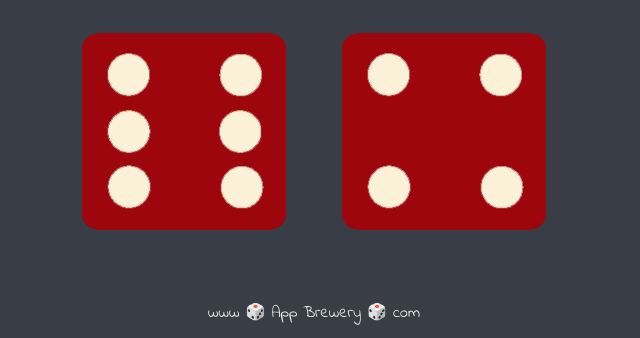
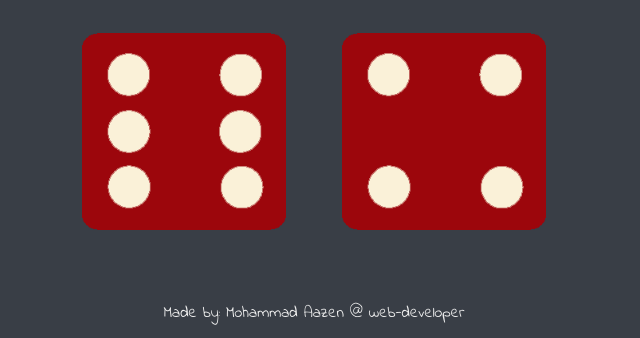
Before and after one commit to Aazen45v/Random-Dice-Game, a plain HTML site: page dicee.html in a window 1280 px wide. Shown: the part 462-800 px from the top of the page, without its empty margins (326-966 px from the left). Drawn offline with Linux system fonts and the light colour scheme.

Commit message:
Update dicee.html

```diff
--- a/dicee.html
+++ b/dicee.html
@@ -28,6 +28,6 @@
   </body>
 
   <footer>
-    www 🎲 App Brewery 🎲 com
+    Made by: Mohammad Aazen @ web-developer
   </footer>
 </html>
```
